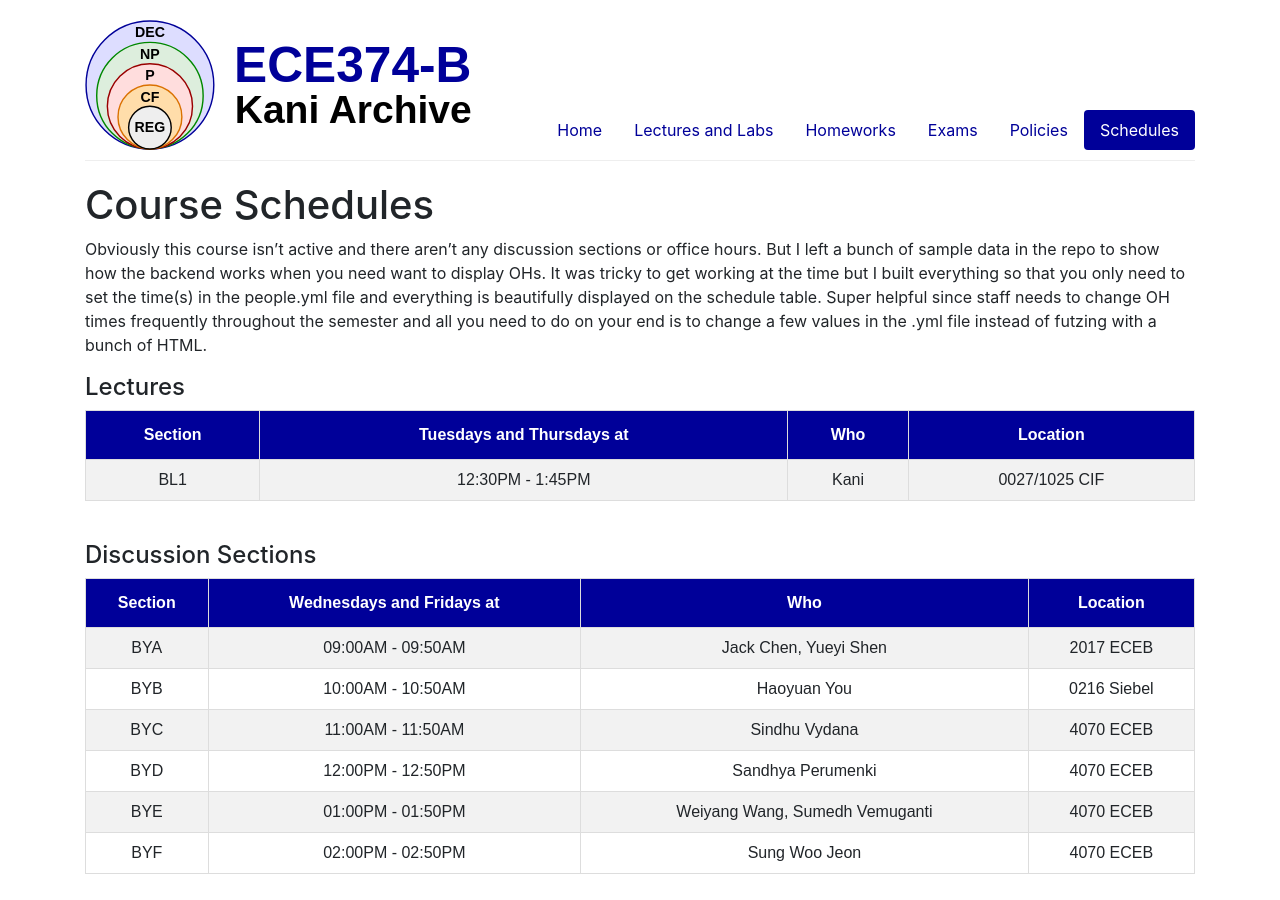
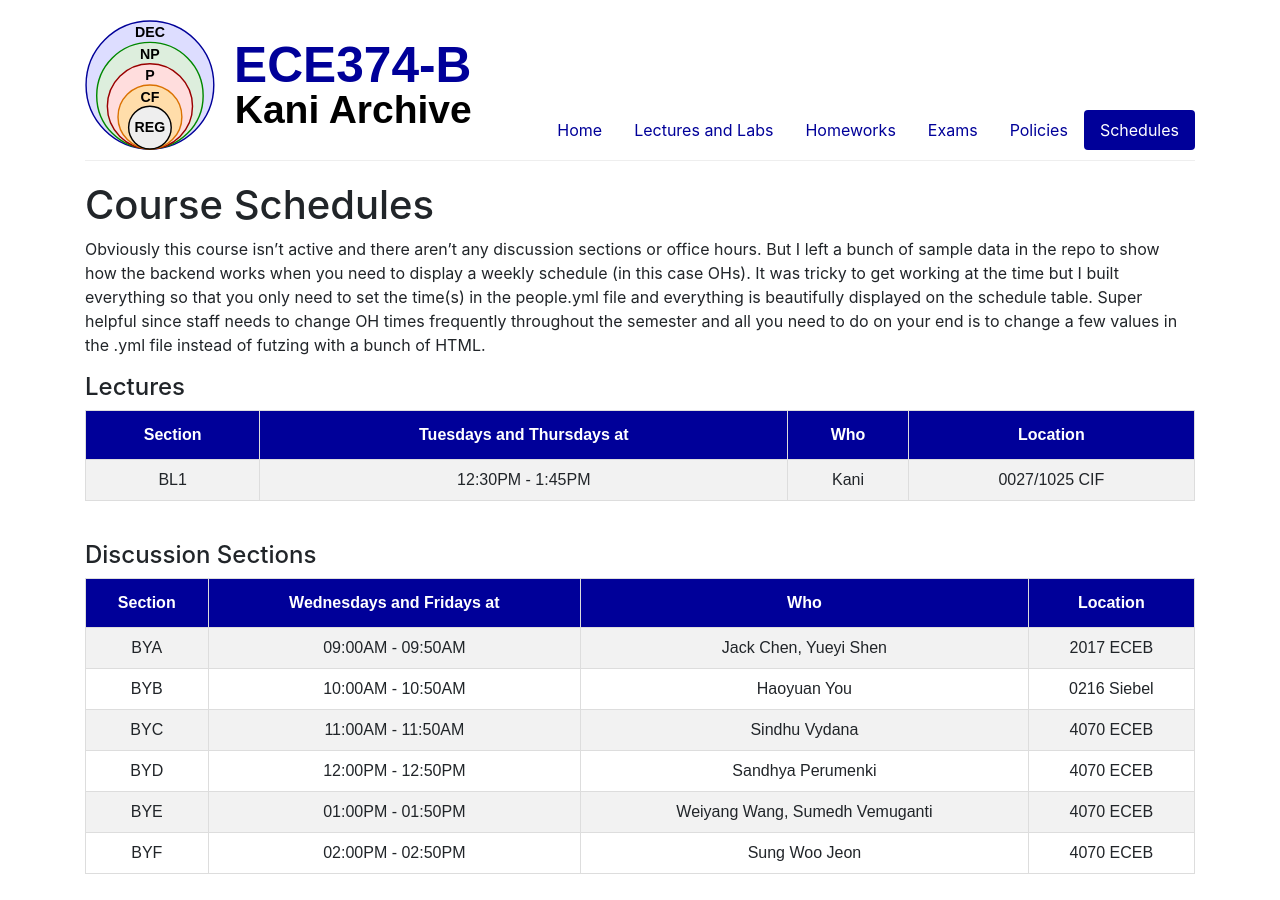
Before and after one commit to UIUC-ECE374B/su25, a Jekyll site: the page built from office_hours.md, in a window 1280 px wide and 900 px high. Built offline with Jekyll 4.4.1, drawn with Linux system fonts in a browser that asks for light colours.

Commit message:
Fixed a few typos

```diff
--- a/index.html
+++ b/index.html
@@ -42,7 +42,7 @@ role-archive-tables:
     <p>
         This is <b>not</b> the current CS/ECE-374-B site.  I have received many emails asking for my past course materials (mostly my lectures and exams) so I am keeping this site alive as a repository of the content I created during my tenure as a ECE374 instructor. I also spent a year learning Jekyll to create course website that is simple, clean, and lightweight on the front-end and is easy to update on the backend. I invite any professors to contribute to this effort and feel free to email me with any suggestions.
         <hr>
-        One of the most important things I've learned teaching a large course is that one success is predicated on the abilities of the company he/she keeps and I have been very lucky to have great company. In particular I would like to thank Sariel Har-Peled for guiding my through this course my first semester. He is one of the most under-rated professors in UIUC and a large part of my teaching is based on what I learned from him. Andrew Miller is also an awesome instructor and the semesters I've taught with him have definitely been my favorite. I would also like to thank my amazing graduate and undergrdauate teaching assistants that have shown so much dedication to the students and helped prop me up even when I was completely overwhelmed. Teaching assistants make or break the course and these guys definitely made it.
+        One of the most important things I've learned teaching a large course is that one's success is predicated on the abilities of the company he/she keeps and I have been very lucky to have great company. In particular I would like to thank Sariel Har-Peled for guiding my through this course my first semester. He is one of the most under-rated professors in UIUC and a large part of my teaching is based on what I learned from him. Andrew Miller is also an awesome instructor and the semesters I've taught with him have definitely been my favorite. I would also like to thank my amazing graduate and undergrdauate teaching assistants that have shown so much dedication to the students and helped prop me up even when I was completely overwhelmed. Teaching assistants make or break the course and these guys definitely made it.
         <hr>
         <details>
         <hr>
--- a/lectures.html
+++ b/lectures.html
@@ -4,7 +4,7 @@ title: Lectures and labs
 
 ---
 
-I would like to thank Sariel Har-Peled whose lectures I've based much of my own content on. These lectures are updated every semester to emphasize things I find important and match my voice. As a result, my lectures have diverged a good deal from the originals but I still have a soft spot for <a href="https://courses.engr.illinois.edu/cs374/fa2022/a/lec/lec_prerec/">Prof. Har-Peled's lectures</a> as well.
+I would like to thank Professor Sariel Har-Peled whose lectures I've based much of my own content on. These lectures are updated every semester to emphasize things I find important and match my voice. As a result, my lectures have diverged a good deal from the originals but I still have a soft spot for <a href="https://courses.engr.illinois.edu/cs374/fa2022/a/lec/lec_prerec/">Prof. Har-Peled's lectures</a> as well.
 
 {% comment %}
  <div class="card-columns">
--- a/office_hours.md
+++ b/office_hours.md
@@ -3,7 +3,7 @@ layout: default
 title: Course Schedules
 ---
 {% if site.archived == true %}
-Obviously this course isn't active and there aren't any discussion sections or office hours. But I left a bunch of sample data in the repo to show how the backend works when you need want to display OHs. It was tricky to get working at the time but I built everything so that you only need to set the time(s) in the people.yml file and everything is beautifully displayed on the schedule table. Super helpful since staff needs to change OH times frequently throughout the semester and all you need to do on your end is to change a few values in the .yml file instead of futzing with a bunch of HTML.
+Obviously this course isn't active and there aren't any discussion sections or office hours. But I left a bunch of sample data in the repo to show how the backend works when you need to display a weekly schedule (in this case OHs). It was tricky to get working at the time but I built everything so that you only need to set the time(s) in the people.yml file and everything is beautifully displayed on the schedule table. Super helpful since staff needs to change OH times frequently throughout the semester and all you need to do on your end is to change a few values in the .yml file instead of futzing with a bunch of HTML.
 {% endif %}
 
 
```
